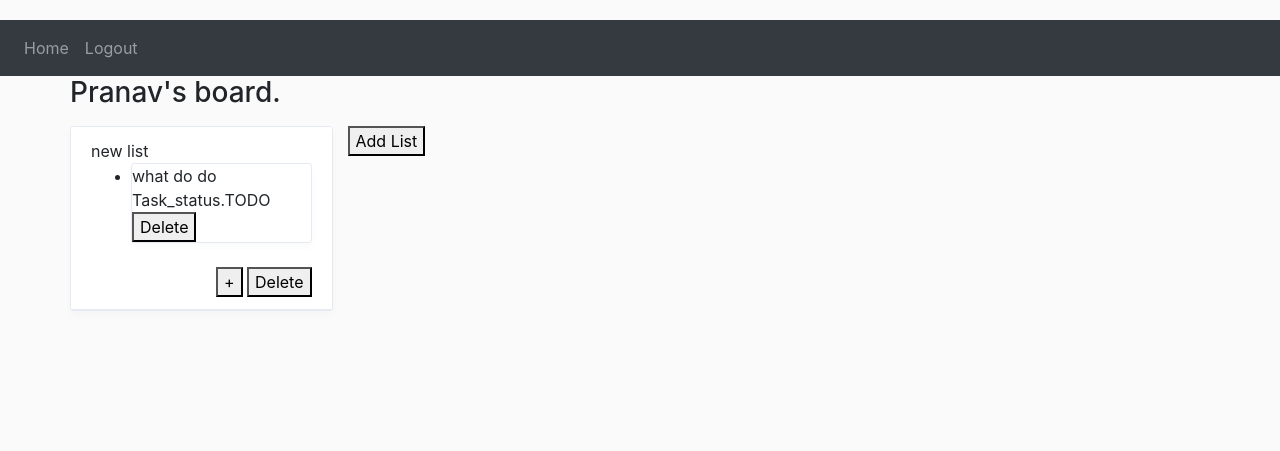
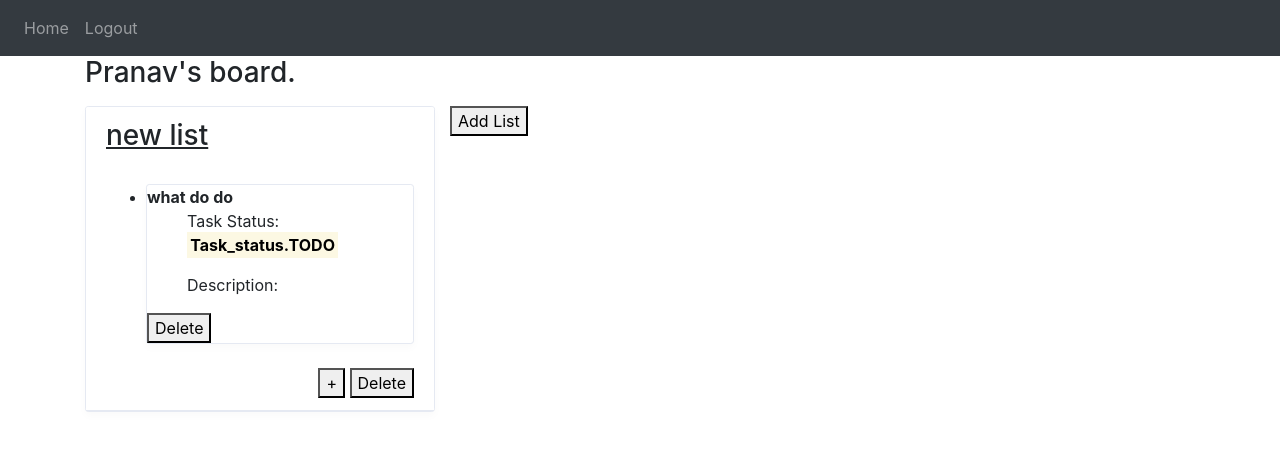
Before and after one commit to Astroficboy/kanban-app, a Flask app: page / in a window 1280 px wide. Shown: the top 451 px of the page. Run offline with Flask 2, Linux system fonts and the light colour scheme; a user stored in the database is signed in; data comes from the database, SQL or seed files in the repository; both versions use the stored data as it was after the commit; some libraries are stand-ins or nearby versions.

Commit message:
adding changed files

```diff
--- a/website/auth.py
+++ b/website/auth.py
@@ -14,7 +14,6 @@
         email = request.form.get('email')
         password = request.form.get('password')
         user = User.query.filter_by(email = email).first()
-
 
         if user:
             if check_password_hash(user.password, password):
--- a/website/templates/base.html
+++ b/website/templates/base.html
@@ -14,7 +14,13 @@
       href="https://stackpath.bootstrapcdn.com/font-awesome/4.7.0/css/font-awesome.min.css"
       crossorigin="anonymous"
     />
-
+    <meta charset="utf-8">
+    <title>My board</title>
+    <meta name="viewport" content="width=device-width, initial-scale=1">
+	  <script src="https://code.jquery.com/jquery-1.10.2.min.js"></script>
+    <link href="https://use.fontawesome.com/releases/v5.8.2/css/all.css" rel="stylesheet" />
+    <link href="https://cdn.jsdelivr.net/npm/bootstrap@4.1.1/dist/css/bootstrap.min.css" rel="stylesheet">
+	  <script src="https://cdn.jsdelivr.net/npm/bootstrap@4.1.1/dist/js/bootstrap.bundle.min.js"></script>
     <title>{% block title %}Home{% endblock %}</title>
   </head>
   <body>
--- a/website/templates/lists.html
+++ b/website/templates/lists.html
@@ -1,85 +1,31 @@
-<!DOCTYPE html>
-<html lang="en">
-<head>
-    <meta charset="utf-8">
-    <title>My board</title>
-    <meta name="viewport" content="width=device-width, initial-scale=1">
-	<script src="https://code.jquery.com/jquery-1.10.2.min.js"></script>
-    <link href="https://use.fontawesome.com/releases/v5.8.2/css/all.css" rel="stylesheet" />
-    <link href="https://cdn.jsdelivr.net/npm/bootstrap@4.1.1/dist/css/bootstrap.min.css" rel="stylesheet">
-    <link
-      rel="stylesheet"
-      href="https://stackpath.bootstrapcdn.com/bootstrap/4.4.1/css/bootstrap.min.css"
-      integrity="sha384-Vkoo8x4CGsO3+Hhxv8T/Q5PaXtkKtu6ug5TOeNV6gBiFeWPGFN9MuhOf23Q9Ifjh"
-      crossorigin="anonymous"
-    />
-    <link
-      rel="stylesheet"
-      href="https://stackpath.bootstrapcdn.com/font-awesome/4.7.0/css/font-awesome.min.css"
-      crossorigin="anonymous"
-    />
-	<script src="https://cdn.jsdelivr.net/npm/bootstrap@4.1.1/dist/js/bootstrap.bundle.min.js"></script>
-
-</head>
-<body>
-    <nav class="navbar navbar-expand-lg navbar-dark bg-dark">
-        <button
-          class="navbar-toggler"
-          type="button"
-          data-toggle="collapse"
-          data-target="#navbar"
-        >
-          <span class="navbar-toggler-icon"></span>
-        </button>
-        <div class="collapse navbar-collapse" id="navbar">
-          <div class="navbar-nav">
-            {% if user.is_authenticated %}
-            <a class="nav-item nav-link" id="home" href="/">Home</a>
-            <a class="nav-item nav-link" id="logout" href="/logout">Logout</a>
-            {% else %}
-            <a class="nav-item nav-link" id="login" href="/login">Login</a>
-            <a class="nav-item nav-link" id="signUp" href="/sign-up">Sign Up</a>
-            {% endif %}
-          </div>
-        </div>
-      </nav>
-      {% with messages = get_flashed_messages(with_categories=true) %} {% if
-        messages %} {% for category, message in messages %} {% if category ==
-        'error' %}
-        <div class="alert alert-danger alter-dismissable fade show" role="alert">
-          {{ message }}
-          <button type="button" class="close" data-dismiss="alert">
-            <span aria-hidden="true">&times;</span>
-          </button>
-        </div>
-        {% else %}
-        <div class="alert alert-success alter-dismissable fade show" role="alert">
-          {{ message }}
-          <button type="button" class="close" data-dismiss="alert">
-            <span aria-hidden="true">&times;</span>
-          </button>
-        </div>
-        {% endif %} {% endfor %} {% endif %} {% endwith %}
-
+{% extends 'base.html' %}
+{% block content %}
 
 <main class="content">
     <div class="container p-0">
         <h1 class="h3 mb-3">{{user.first_name}}'s board.</h1>
         <div class="row">
             {% for list in task_list %}
-                <div class="col-12 col-lg-6 col-xl-3">
+            <div class="col-12 col-lg-7 col-xl-4">
                 <div class="card card-border-primary">
                     <div class="card-header">
-                            {{ list.name }}
+                        <h3><ins>{{ list.name }}</ins></h3>
                         <br>
                         <div>
                             <ul>
                                 {% for task in tasks_by_lists[list.id] %}
                                 <div class="card card-border-primary">
                                     <li>
-                                            {{ task.title }}
-                                            {{ task.status }}
-                                            <a href="delete_task?task_id={{task.id}}" ><button>Delete</button></a>
+                                        <strong>{{ task.title }}</strong>
+                                        <ol>
+                                            <p>Task Status:
+                                                <strong><mark>{{ task.status }}</mark></strong>
+                                            </p>
+                                            <p>Description:
+                                                {{ task.description }}
+                                            </p>
+                                        </ol>
+                                        <a href="delete_task?task_id={{task.id}}" ><button type="submit" class="submit">Delete</button></a>
                                     </li>
                                 </div>
                                 {% endfor %}
@@ -107,10 +53,7 @@
   padding: 50px;
   margin: 20px;
 }
-body{
-    margin-top:20px;
-    background: #fafafa
-}
+
 
 .card {
     margin-bottom: 1.5rem;
@@ -231,5 +174,4 @@
 <script type="text/javascript">
 
 </script>
-</body>
-</html>
+{% endblock %}
--- a/website/views.py
+++ b/website/views.py
@@ -18,7 +18,6 @@
     tasks_by_lists = {}
     for t in tasks:
         l = t.task_list_id
-        print(t.task_list_id, "------------------")
         tasks = None
         # tasks = tasks_by_lists[l]
         if not l in tasks_by_lists.keys():
@@ -27,11 +26,7 @@
         else:
             tasks = tasks_by_lists[l]
         tasks.append(t)
-
-    print(tasks_by_lists)
     return(render_template('lists.html', task_list=task_list, user=user, tasks_by_lists=tasks_by_lists))
-
-
 
 
 @views.route('/create_list', methods=['GET', 'POST'])
@@ -43,6 +38,7 @@
         db.session.add(update_task_list)
         db.session.commit()
     if request.method == 'POST':
+        flash('New list added.', category='success')
         return((redirect(url_for('views.home'))))
     return(render_template('create_list.html', user=user))
 
@@ -55,26 +51,30 @@
     list_id = request.args.get('list_id')
     status = request.form.get('status')
     __status__= Task_status.Not_defined
-
     if request.method == 'POST':
         for s in Task_status:
             if s.name==status:
                 __status__=status
-
+        if description is None:
+            description = None
         update_task = Task(task_list_id=list_id, user_id=current_user.id, title=tasks_title, description=description, status=__status__, end_date=datetime.today()+timedelta(2))
         if tasks_title is not None:
             db.session.add(update_task)
             db.session.commit()
-
+            flash('New task added.', category='success')
         return((redirect(url_for('views.home'))))
-
     return(render_template('create_task.html', user=user, list_id=list_id))
 
 
 @views.route('/delete_list', methods=['POST', 'GET'])
 def delete_list():
     user = User.query.filter_by(id = current_user.id).first()
+    list_id = request.args.get('list_id')
+    Task_list.query.filter_by(id=list_id).delete()
+    Task.query.filter_by(id=list_id).delete()
+    db.session.commit()
     if request.method == 'POST':
+        flash('List deleted.', category='success')
         return((redirect(url_for('views.home'))))
     return(render_template('delete_list.html', user=user))
 
@@ -82,6 +82,10 @@
 @views.route('/delete_task', methods=['POST', 'GET'])
 def delete_task():
     user = User.query.filter_by(id = current_user.id).first()
+    task_id = request.args.get('task_id')
+    Task.query.filter_by(id=task_id).delete()
+    db.session.commit()
     if request.method == 'POST':
+        flash('Task deleted.', category='success')
         return((redirect(url_for('views.home'))))
-    return(render_template('delete_list.html', user=user))
+    return(render_template('delete_task.html', user=user))
```
Also changed, not shown: website/database.db. Lines whose indentation alone changed are shown as unchanged.
